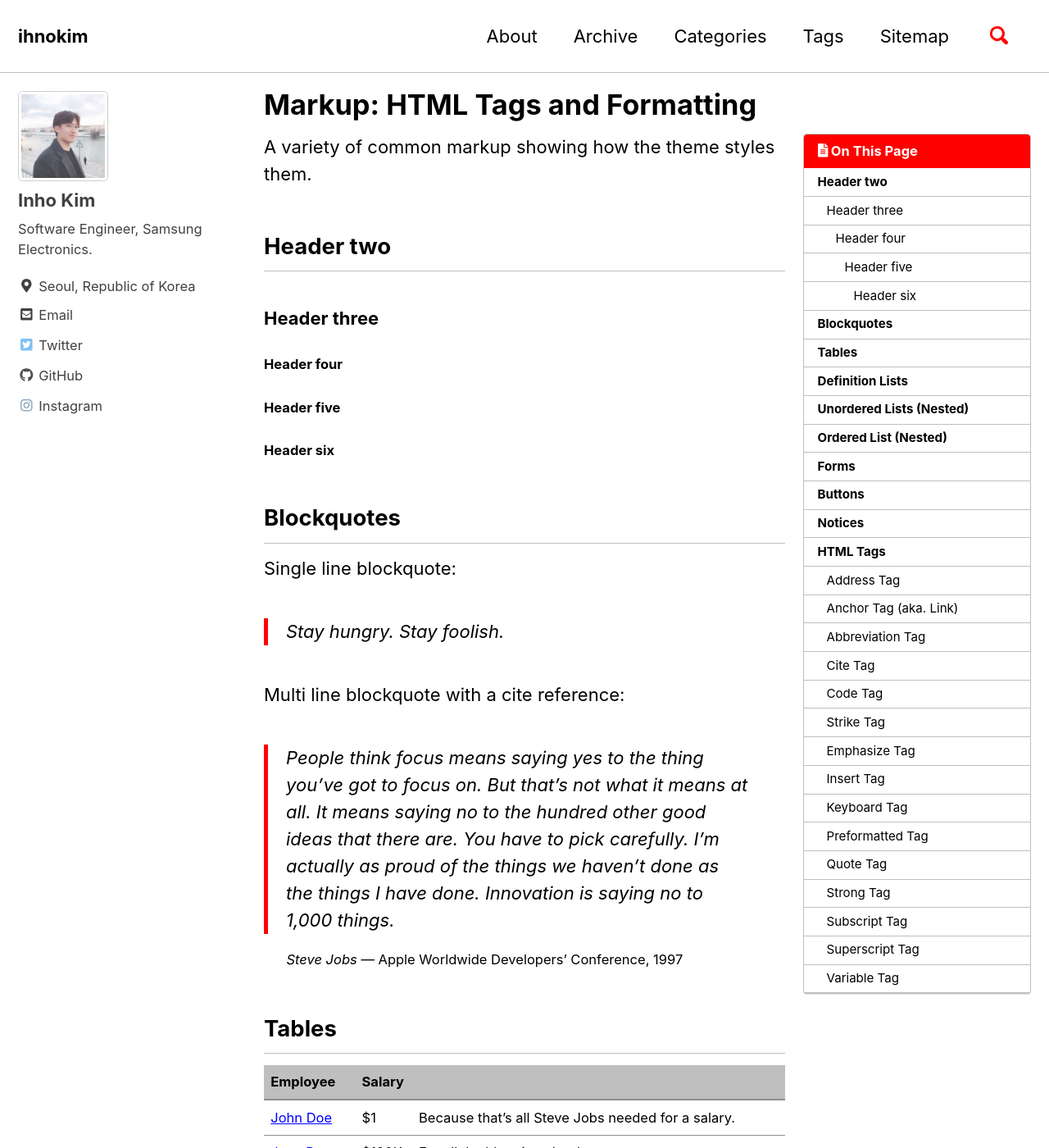
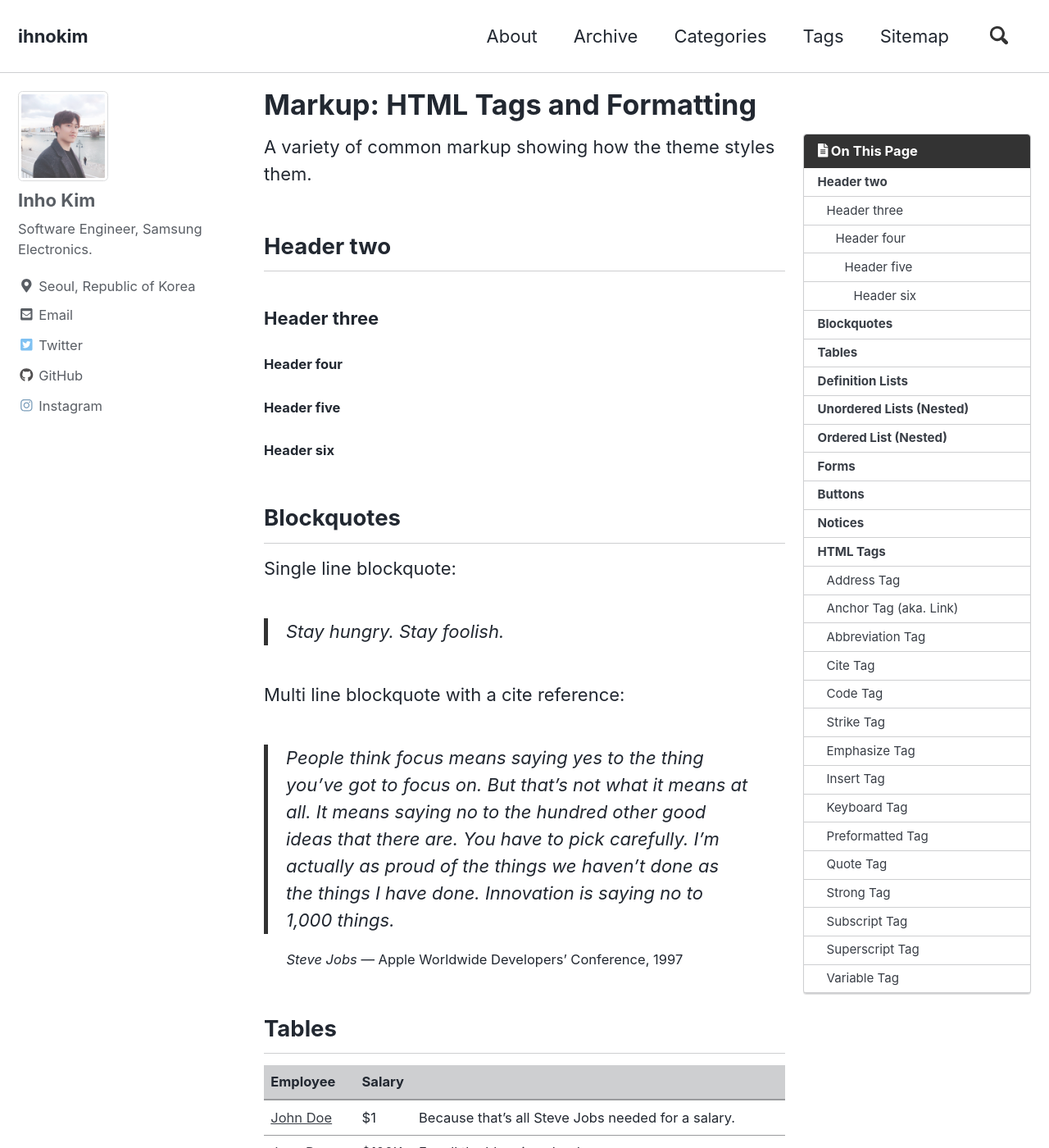
Before and after one commit to ihnokim/ihnokim.github.io, a Jekyll site: the page built from _posts/2013-01-11-markup-html-tags-and-formatting.md, in a window 1280 px wide and 1400 px high. Shown: the whole window at 82% size. Built offline with Jekyll 4.4.1, drawn with Linux system fonts in a browser that asks for light colours; cached includes are drawn as plain includes; nearby versions of some CDN libraries; comment, search, counter and statistics services are not loaded.

Commit message:
customize air skin

```diff
--- a/_config.yml
+++ b/_config.yml
@@ -12,7 +12,7 @@
 
 # theme                  : "minimal-mistakes-jekyll"
 # remote_theme           : "mmistakes/minimal-mistakes"
-minimal_mistakes_skin    : "contrast" # "air", "aqua", "contrast", "dark", "dirt", "neon", "mint", "plum", "sunrise"
+minimal_mistakes_skin    : "air" # "air", "aqua", "contrast", "dark", "dirt", "neon", "mint", "plum", "sunrise"
 
 # Site Settings
 locale                   : "ko"
--- a/_sass/minimal-mistakes/skins/_air.scss
+++ b/_sass/minimal-mistakes/skins/_air.scss
@@ -3,16 +3,34 @@
    ========================================================================== */
 
 /* Colors */
-$background-color: #eeeeee !default;
+$background-color: #fff !default;
 $text-color: #222831 !default;
 $muted-text-color: #393e46 !default;
-$primary-color: #0092ca !default;
+$primary-color: #333 !default;
 $border-color: mix(#fff, #393e46, 75%) !default;
 $footer-background-color: $primary-color !default;
 $link-color: #393e46 !default;
 $masthead-link-color: $text-color !default;
 $masthead-link-color-hover: $text-color !default;
 $navicon-link-color-hover: mix(#fff, $text-color, 80%) !default;
+
+/* contrast syntax highlighting (base16) */
+$base00: #000000 !default;
+$base01: #242422 !default;
+$base02: #484844 !default;
+$base03: #6c6c66 !default;
+$base04: #918f88 !default;
+$base05: #b5b3aa !default;
+$base06: #d9d7cc !default;
+$base07: #fdfbee !default;
+$base08: #ff6c60 !default;
+$base09: #e9c062 !default;
+$base0a: #ffffb6 !default;
+$base0b: #a8ff60 !default;
+$base0c: #c6c5fe !default;
+$base0d: #96cbfe !default;
+$base0e: #ff73fd !default;
+$base0f: #b18a3d !default;
 
 .page__footer {
   color: #fff !important; // override
```
